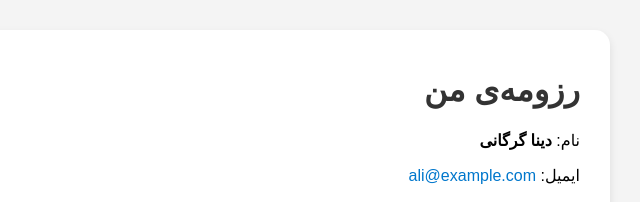
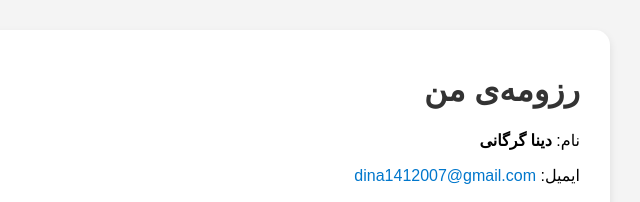
Before and after one commit to DinaGorgani/last-test, a plain HTML site: page index.html in a window 1280 px wide. Shown: the top 202 px of the page, 460-1100 px from the left. Drawn offline with Linux system fonts and the light colour scheme.

Commit message:
Update index.html

```diff
--- a/index.html
+++ b/index.html
@@ -11,7 +11,7 @@
         <header>
             <h1>رزومه‌ی من</h1>
             <p>نام: <strong>دینا گرگانی</strong></p>
-            <p>ایمیل: <a href="dina1412007@gmail.com">ali@example.com</a></p>
+            <p>ایمیل: <a href="dina1412007@gmail.com">dina1412007@gmail.com</a></p>
         </header>
 
         <section class="about">
```
